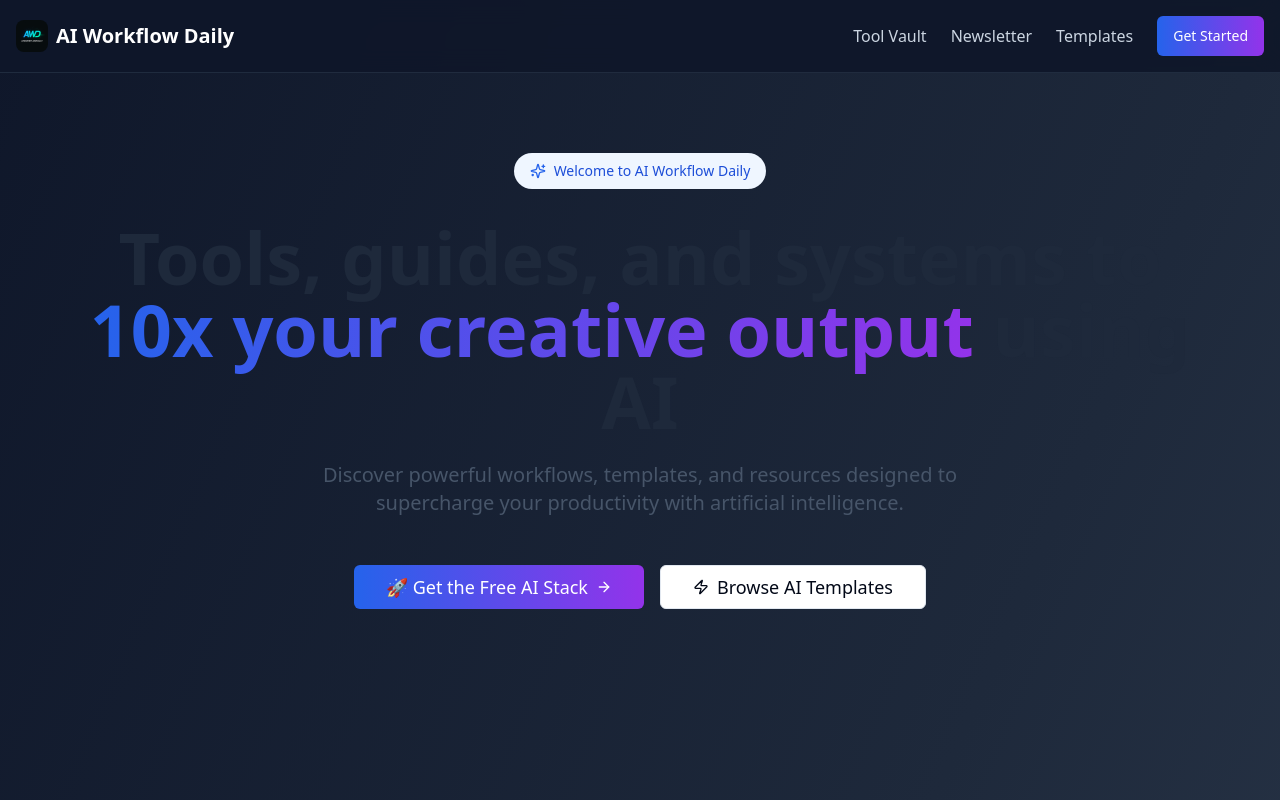
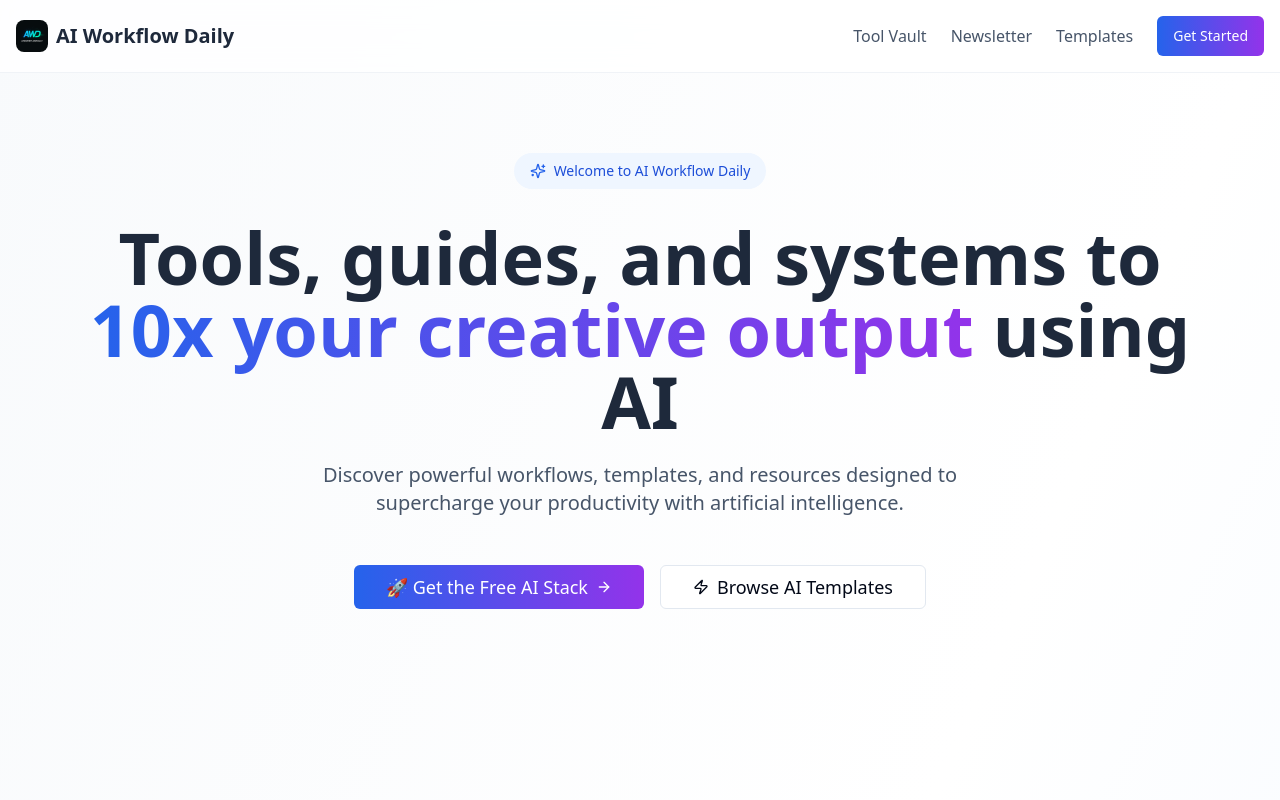
Before and after one commit to AIWorkflowDaily/ai-creative-alchemy-lab, a React (Vite) app: page / in a window 1280 px wide. Shown: the top 800 px of the page. Built offline with nearby package versions, Linux system fonts and the light colour scheme.

Commit message:
Reverted to commit 859bf743a7d24da7d853c09ee8fd8c9d02405100

```diff
--- a/src/components/Footer.tsx
+++ b/src/components/Footer.tsx
@@ -1,4 +1,3 @@
-
 import { Button } from "@/components/ui/button";
 import { Mail, Youtube, Music } from "lucide-react";
 
@@ -58,11 +57,6 @@ const Footer = () => {
           </p>
           <div className="flex space-x-4">
             <Button variant="ghost" size="sm" className="text-slate-400 hover:text-white">
-              <a href="https://www.tiktok.com/@aiworkflowdaily" target="_blank" rel="noopener noreferrer">
-                <Music className="w-4 h-4" />
-              </a>
-            </Button>
-            <Button variant="ghost" size="sm" className="text-slate-400 hover:text-white">
               <a href="https://www.youtube.com/@AIWorkflowDaily" target="_blank" rel="noopener noreferrer">
                 <Youtube className="w-4 h-4" />
               </a>
--- a/src/components/NavigationBar.tsx
+++ b/src/components/NavigationBar.tsx
@@ -3,7 +3,7 @@ import { Button } from "@/components/ui/button";
 
 const NavigationBar = () => {
   return (
-    <nav className="sticky top-0 z-50 bg-slate-900/90 backdrop-blur-md border-b border-slate-700/50">
+    <nav className="sticky top-0 z-50 bg-white/80 backdrop-blur-md border-b border-slate-200/50">
       <div className="container mx-auto px-4 py-4">
         <div className="flex items-center justify-between">
           <div className="flex items-center space-x-2">
@@ -12,13 +12,13 @@ const NavigationBar = () => {
               alt="AI Workflow Daily Logo"
               className="w-8 h-8 rounded-lg object-cover"
             />
-            <span className="font-bold text-xl text-white">AI Workflow Daily</span>
+            <span className="font-bold text-xl text-slate-800">AI Workflow Daily</span>
           </div>
 
           <div className="hidden md:flex items-center space-x-6">
-            <a href="https://mailchi.mp/3aa20d05c424/ai-workflow-daily" target="_blank" rel="noopener noreferrer" className="text-slate-300 hover:text-blue-400 transition-colors">Tool Vault</a>
-            <a href="https://mailchi.mp/3aa20d05c424/ai-workflow-daily" target="_blank" rel="noopener noreferrer" className="text-slate-300 hover:text-blue-400 transition-colors">Newsletter</a>
-            <a href="https://mailchi.mp/3aa20d05c424/ai-workflow-daily" target="_blank" rel="noopener noreferrer" className="text-slate-300 hover:text-blue-400 transition-colors">Templates</a>
+            <a href="https://mailchi.mp/3aa20d05c424/ai-workflow-daily" target="_blank" rel="noopener noreferrer" className="text-slate-600 hover:text-blue-600 transition-colors">Tool Vault</a>
+            <a href="https://mailchi.mp/3aa20d05c424/ai-workflow-daily" target="_blank" rel="noopener noreferrer" className="text-slate-600 hover:text-blue-600 transition-colors">Newsletter</a>
+            <a href="https://mailchi.mp/3aa20d05c424/ai-workflow-daily" target="_blank" rel="noopener noreferrer" className="text-slate-600 hover:text-blue-600 transition-colors">Templates</a>
             <Button className="bg-gradient-to-r from-blue-600 to-purple-600 hover:from-blue-700 hover:to-purple-700">
               <a href="https://mailchi.mp/3aa20d05c424/ai-workflow-daily" target="_blank" rel="noopener noreferrer" className="text-white">
                 Get Started
--- a/src/pages/Index.tsx
+++ b/src/pages/Index.tsx
@@ -8,7 +8,7 @@ import Footer from "@/components/Footer";
 
 const Index = () => {
   return (
-    <div className="min-h-screen bg-gradient-to-br from-slate-900 via-slate-800 to-slate-700">
+    <div className="min-h-screen bg-gradient-to-br from-slate-50 via-white to-blue-50">
       <NavigationBar />
       <Hero />
       <CTASection />
```
